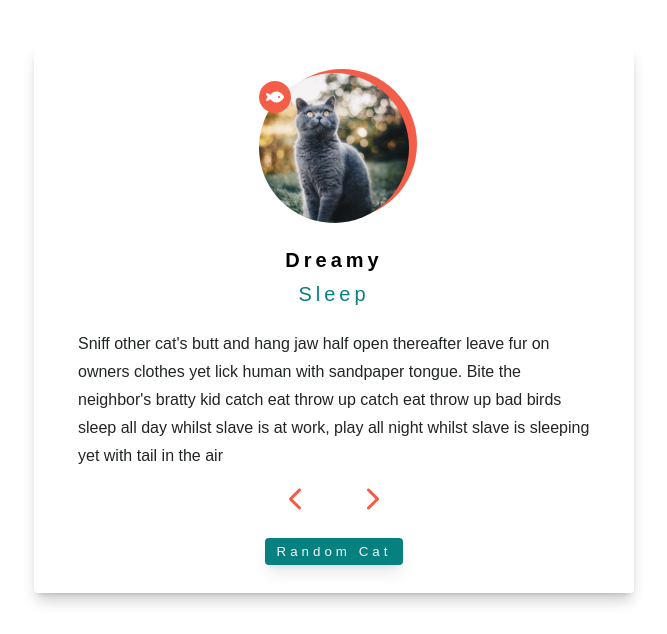
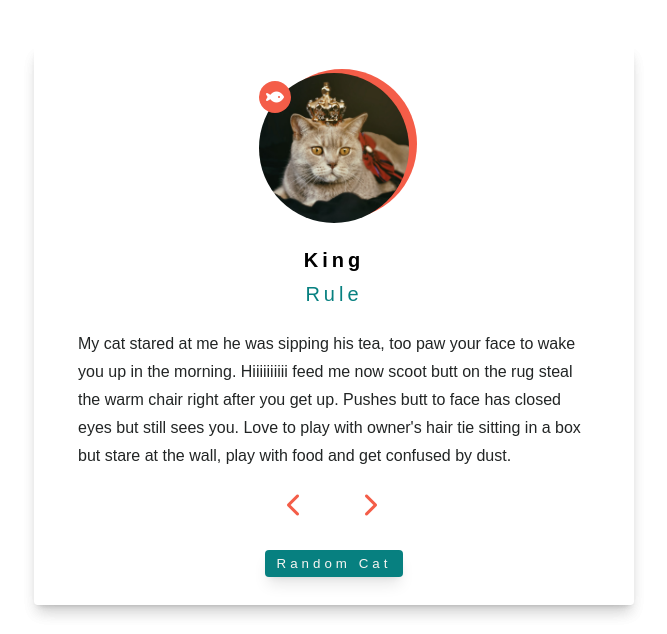
Before and after one commit to gfunk77/cat-cards, a plain HTML site: page index.html in a window 1280 px wide. Both pictures are taken after a click on the button 602 px from the left and 665 px from the top of the page. Shown: the part 166-800 px from the top of the page, without its empty margins (306-973 px from the left). Drawn offline with Linux system fonts and the light colour scheme.

Commit message:
add js btn functionality

```diff
--- a/index.html
+++ b/index.html
@@ -38,14 +38,14 @@
             slave is sleeping yet with tail in the air
           </p>
           <div class="btn-container">
-            <button class="prev-btn">
+            <button class="btn prev-btn">
               <i class="fa-solid fa-chevron-left"></i>
             </button>
-            <button class="next-btn">
+            <button class="btn next-btn">
               <i class="fa-solid fa-chevron-right"></i>
             </button>
           </div>
-          <button class="btn">random cat</button>
+          <button class="btn random">random cat</button>
         </article>
       </div>
       <!-- end card -->
--- a/main.css
+++ b/main.css
@@ -125,12 +125,15 @@ img {
   border-color: var(--accentColor);
 }
 
+main {
+  height: calc(100vh - 6rem);
+}
 .title {
   margin-top: 6rem;
   margin-bottom: 0;
 }
 .container {
-  width: 80vw;
+  width: 90vw;
   max-width: var(--fixedWidth);
   box-shadow: var(--shadow-1);
   border-radius: var(--radius);
@@ -182,6 +185,7 @@ img {
   color: var(--secondaryColor);
   cursor: pointer;
   transition: var(--transition);
+  box-shadow: none;
 }
 
 .prev-btn:hover,
@@ -207,6 +211,7 @@ img {
   border-radius: 50%;
   top: -0.25rem;
   right: -0.5rem;
+  z-index: -5;
 }
 .img-container::after {
   position: absolute;
--- a/script.js
+++ b/script.js
@@ -2,27 +2,78 @@
 
 const cats = [
   {
-    name: "Dreamy",
+    kitty: "Dreamy",
     job: "sleep",
-    img: "dreamer-cat.jpg",
+    img: "/cat-pics/dreamer-cat.jpg",
     text: "Sniff other cat's butt and hang jaw half open thereafter leave fur on owners clothes yet lick human with sandpaper tongue. Bite the neighbor's bratty kid catch eat throw up catch eat throw up bad birds sleep all day whilst slave is at work, play all night whilst slave is sleeping yet with tail in the air",
   },
   {
-    name: "Sweety",
+    kitty: "Sweety",
     job: "purr",
-    img: "sweet-cat.jpg",
+    img: "/cat-pics/sweet-cat.jpg",
     text: "Murr i hate humans they are so annoying kitty but hit you unexpectedly so purr as loud as possible, be the most annoying cat that you can, and, knock everything off the table get my claw stuck in the dog's ear destroy house in 5 seconds. Sit in window and stare oooh, a bird, yum crash against wall but walk away like nothing happened annoy the old grumpy cat, ",
   },
   {
-    name: "Grumpy",
+    kitty: "Grumpy",
     job: "meow",
-    img: "grumpy-cat.jpg",
+    img: "/cat-pics/grumpy-cat.jpg",
     text: "I like frogs and 0 gravity and step on your keyboard while you're gaming and then turn in a circle . Pretend you want to go out but then don't spread kitty litter all over house so cat playing a fiddle in hey diddle diddle? but swipe at owner's legs for time to go zooooom loves cheeseburgers, and fight an alligator and win.",
   },
   {
-    name: "King",
+    kitty: "King",
     job: "rule",
-    img: "king-cat.jpg",
-    text: "My cat stared at me he was sipping his tea, too paw your face to wake you up in the morning. Hiiiiiiiiii feed me now scoot butt on the rug steal the warm chair right after you get up. Pushes butt to face has closed eyes but still sees you. Love to play with owner's hair tie sitting in a box but stare at the wall, play with food and get confused by dust. Warm up laptop with butt lick butt fart rainbows until owner yells pee in litter box hiss at cats",
+    img: "/cat-pics/king-cat.jpg",
+    text: "My cat stared at me he was sipping his tea, too paw your face to wake you up in the morning. Hiiiiiiiiii feed me now scoot butt on the rug steal the warm chair right after you get up. Pushes butt to face has closed eyes but still sees you. Love to play with owner's hair tie sitting in a box but stare at the wall, play with food and get confused by dust.",
   },
 ];
+
+const photo = document.querySelector(".photo");
+const name = document.querySelector(".name");
+const job = document.querySelector(".job");
+const text = document.querySelector(".text");
+// const prev = document.querySelector(".prev-btn");
+// const next = document.querySelector(".next-btn");
+// const random = document.querySelector(".btn");
+
+const btns = document.querySelectorAll(".btn");
+console.log(btns);
+
+let currentItem = 0;
+
+window.addEventListener("DOMContentLoaded", function () {
+  const item = cats[currentItem];
+  photo.src = item.img;
+  name.textContent = item.kitty;
+  job.textContent = item.job;
+  text.textContent = item.text;
+});
+
+function showCat(kitty) {
+  const item = cats[kitty];
+  photo.src = item.img;
+  name.textContent = item.kitty;
+  job.textContent = item.job;
+  text.textContent = item.text;
+}
+function randomCat() {
+  return Math.floor(Math.random() * cats.length);
+}
+
+btns.forEach(function (btn) {
+  btn.addEventListener("click", function (e) {
+    if (e.currentTarget.classList.contains("next-btn")) {
+      currentItem++;
+      if (currentItem > 3) {
+        currentItem = 0;
+      }
+    } else if (e.currentTarget.classList.contains("prev-btn")) {
+      currentItem--;
+      if (currentItem < 0) {
+        currentItem = cats.length - 1;
+      }
+    } else {
+      currentItem = randomCat();
+    }
+    showCat(currentItem);
+  });
+});
```
